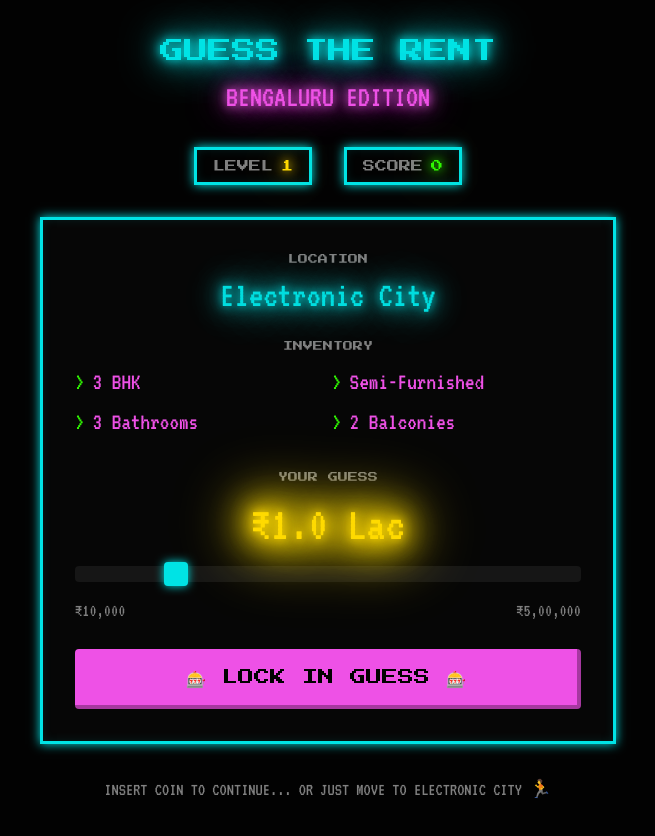
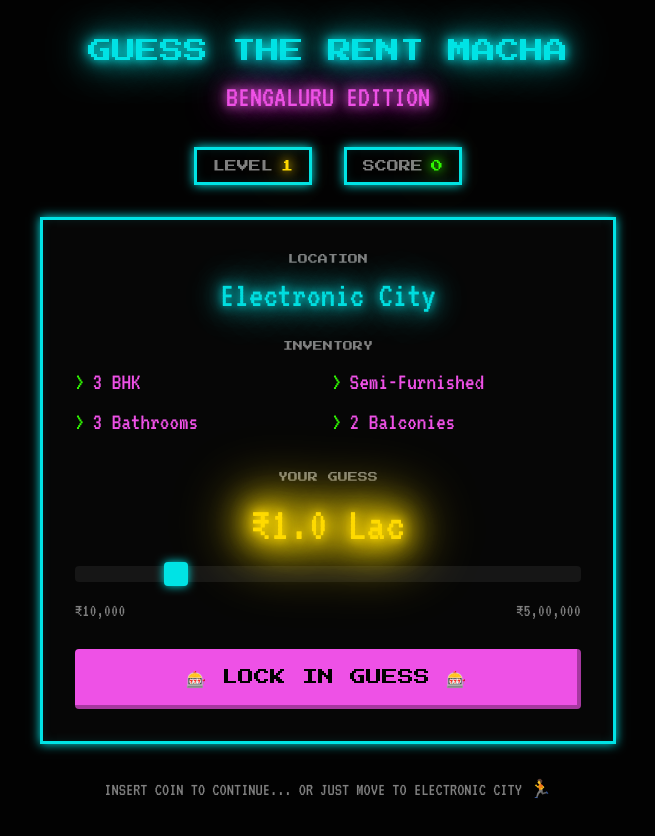
Before and after one commit to ChrisMaineh/guess-the-rent-macha-, a Next.js app: page / in a window 1280 px wide. Shown: the whole page, without its empty margins (312-967 px from the left). Built offline with nearby package versions, Linux system fonts and the light colour scheme.

Commit message:
feat: update game title in header
Change game title to "GUESS THE RENT MACHA".

```diff
--- a/components/guess-the-rent-game.tsx
+++ b/components/guess-the-rent-game.tsx
@@ -172,7 +172,7 @@ export function GuessTheRentGame() {
       {/* Header */}
       <div className="text-center mb-8">
         <h1 className="font-[family-name:var(--font-press-start)] text-lg md:text-2xl neon-text-cyan mb-2 leading-relaxed">
-          GUESS THE RENT
+          GUESS THE RENT MACHA
         </h1>
         <p className="font-[family-name:var(--font-vt323)] text-2xl md:text-3xl neon-text-magenta">
           BENGALURU EDITION
```
